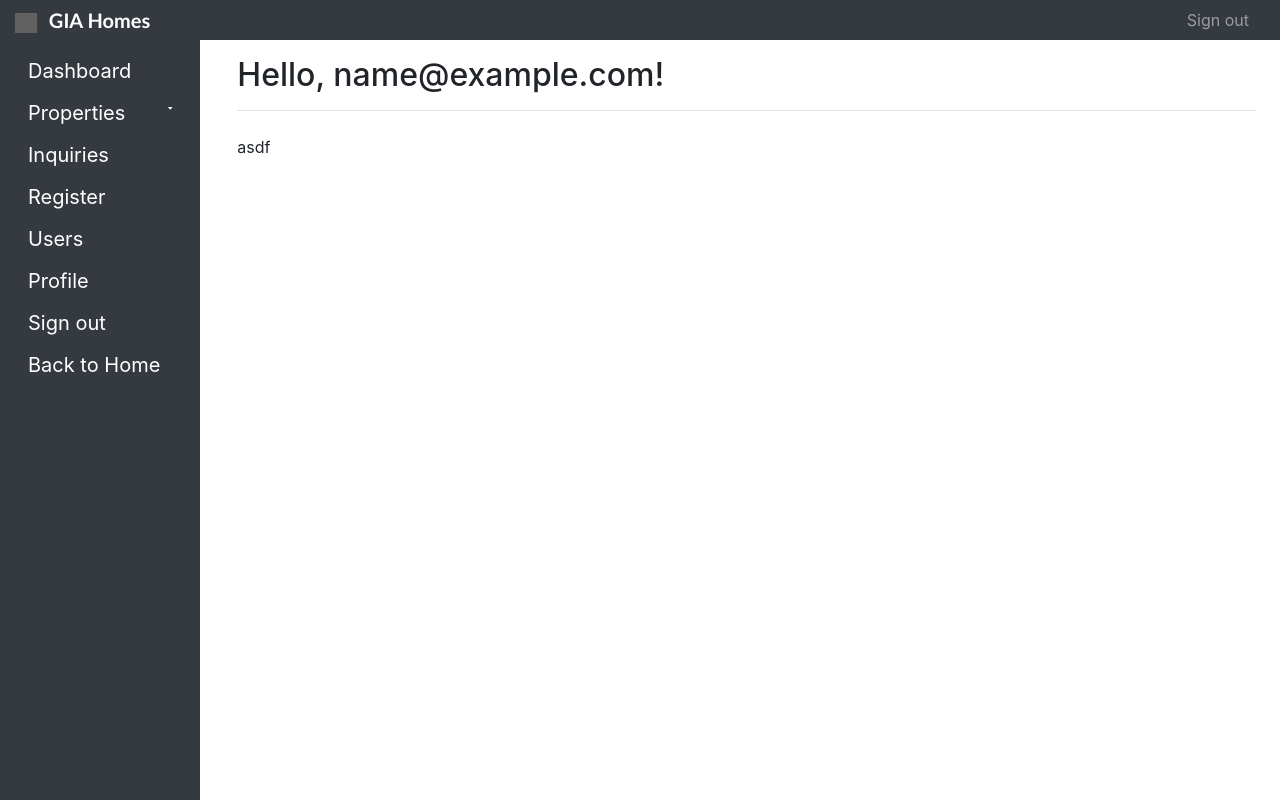
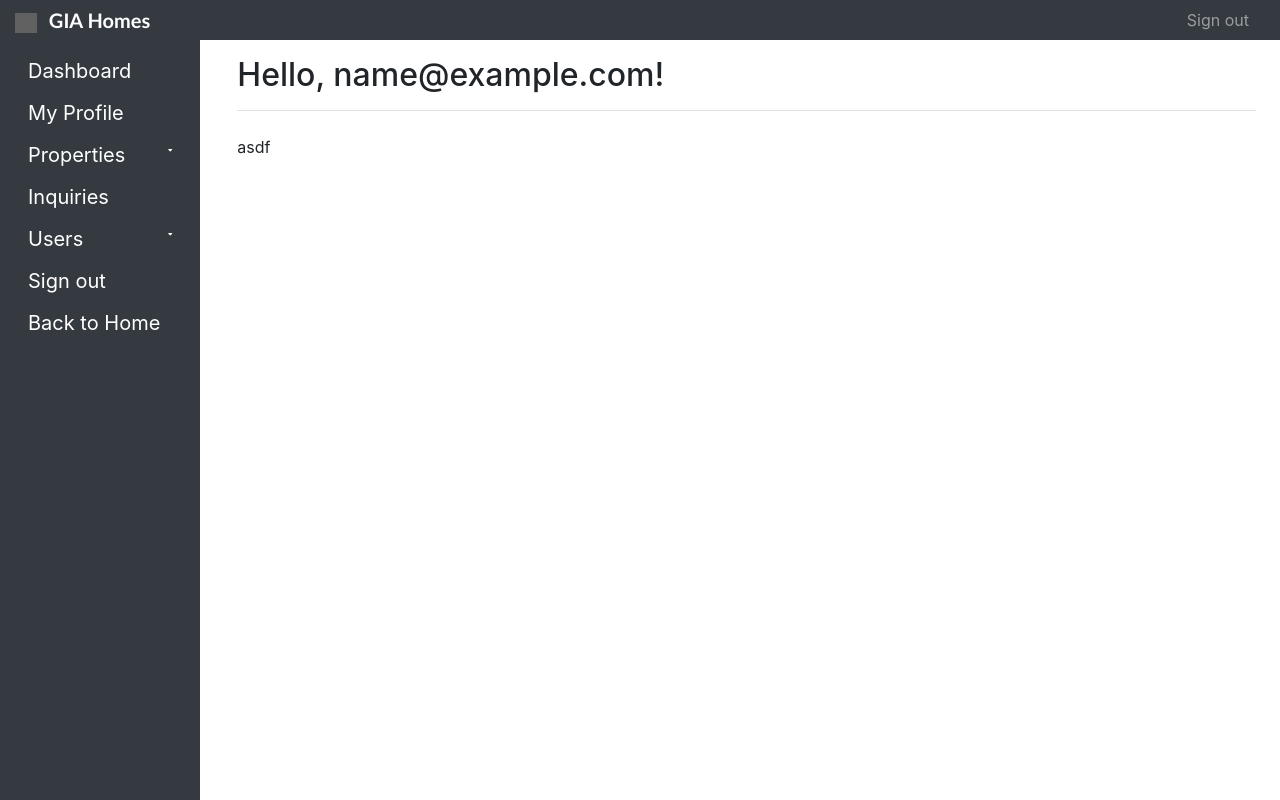
Before and after one commit to fromabby/gia-web-app, a PHP site: page /dashboard.php in a window 1280 px wide. Run offline with PHP 8.4, Linux system fonts and the light colour scheme; the visitor is signed in with stand-in values (Sample User, id 1); some libraries are stand-ins or nearby versions; grey boxes are pictures that could not be loaded.

Commit message:
Update sidebar.php

```diff
--- a/components/template/sidebar.php
+++ b/components/template/sidebar.php
@@ -89,6 +89,7 @@ if (isset($_SESSION['email'])) {
     <body>
         <div class="sidenav">
             <a href="dashboard.php">Dashboard</a>
+            <a href=profile.php?view=<?php echo $email; ?>>My Profile</a>
             <button class="dropdown-btn">Properties
                 <i class="fa fa-caret-down"></i>
             </button>
@@ -97,9 +98,13 @@ if (isset($_SESSION['email'])) {
                 <a href="properties_table.php">Properties List</a>
             </div>
             <a href="inquiries_table.php">Inquiries</a>
-            <a href="register.php">Register</a>
-            <a href="user_table.php">Users</a>
-            <a href=profile.php?view=<?php echo $email; ?>>Profile</a>
+            <button class="dropdown-btn">Users
+                <i class="fa fa-caret-down"></i>
+            </button>
+            <div class="dropdown-container">
+                <a href="register.php">Register</a>
+                <a href="user_table.php">Users List</a>
+            </div>
             <a href="admin_logout.php">Sign out</a>
             <a href="home.php">Back to Home</a>
         </div>
```
